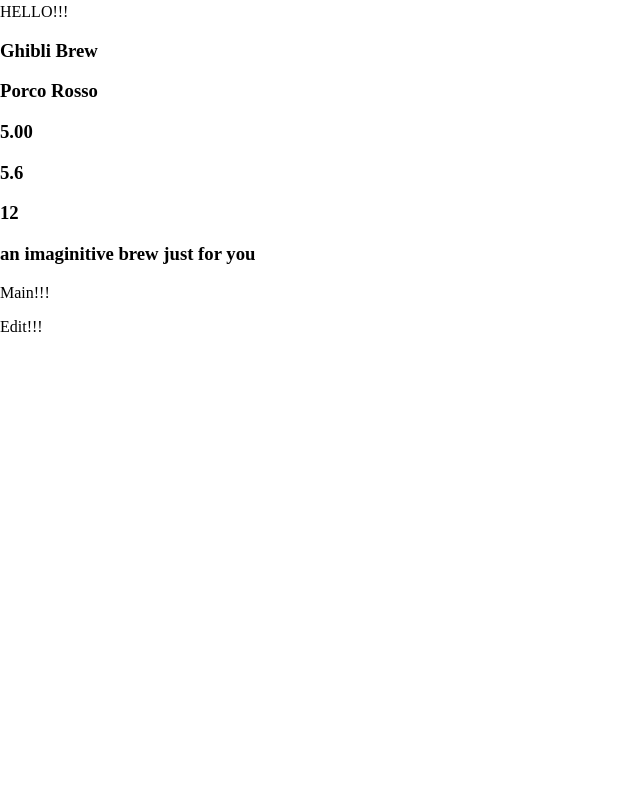
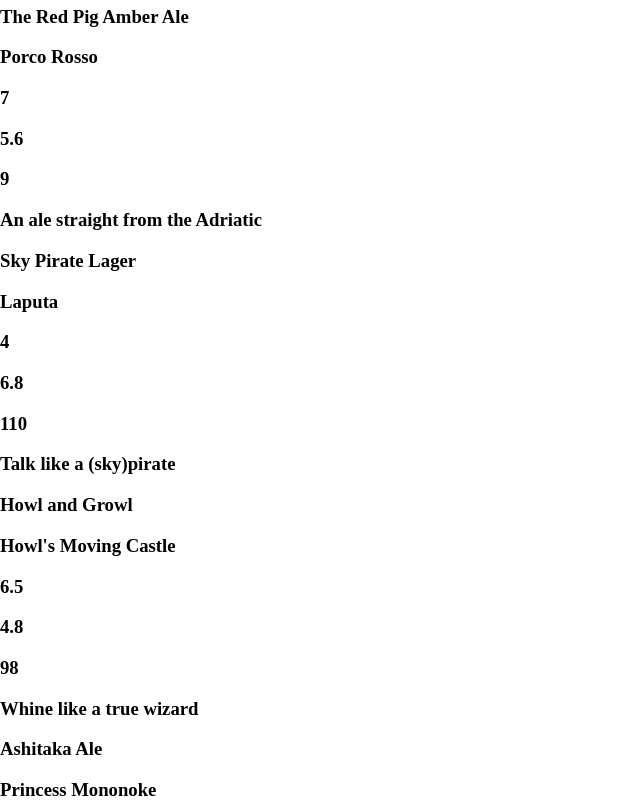
Before and after one commit to K-Banks/tap-room-react, a React app: page /#/ in a window 1280 px wide. Shown: the part 740-1540 px from the top of the page, without its empty margins (0-640 px from the left). Before the commit the page ends 1092 px from the top, so only its background shows below. Built offline with nearby package versions, Linux system fonts and the light colour scheme.

Commit message:
Refactor Main component to KegList, create master keg list in KegList and loop over to create multiple Keg components in view

```diff
--- a/src/components/Keg/Keg.jsx
+++ b/src/components/Keg/Keg.jsx
@@ -1,26 +1,27 @@
 import React from 'react';
 import styles from './Keg.css';
+import PropTypes from 'prop-types';
 
-const keg = {
-  name: 'Ghibli Brew',
-  brand: 'Porco Rosso',
-  price: '5.00',
-  abv: '5.6',
-  remaining: 12,
-  description: 'an imaginitive brew just for you'
-}
-
-function Keg(){
+function Keg(props){
   return (
     <div>
-      <h3>{keg.name}</h3>
-      <h3>{keg.brand}</h3>
-      <h3>{keg.price}</h3>
-      <h3>{keg.abv}</h3>
-      <h3>{keg.remaining}</h3>
-      <h3>{keg.description}</h3>
+      <h3>{props.name}</h3>
+      <h3>{props.brand}</h3>
+      <h3>{props.price}</h3>
+      <h3>{props.abv}</h3>
+      <h3>{props.remaining}</h3>
+      <h3>{props.description}</h3>
     </div>
   );
 }
 
+Keg.propTypes = {
+  name: PropTypes.string.isRequired,
+  brand: PropTypes.string.isRequired,
+  price: PropTypes.number.isRequired,
+  abv: PropTypes.number.isRequired,
+  remaining: PropTypes.number.isRequired,
+  description: PropTypes.string.isRequired,
+}
+
 export default Keg;
--- /dev/null
+++ b/src/components/KegList/KegList.jsx
@@ -0,0 +1,60 @@
+import React from 'react';
+import styles from './KegList.css';
+import Keg from '../Keg/Keg.jsx';
+
+const masterKegList = [
+  {
+    name: 'The Red Pig Amber Ale',
+    brand: 'Porco Rosso',
+    price: 7.00,
+    abv: 5.6,
+    remaining: 9,
+    description: 'An ale straight from the Adriatic'
+  },{
+    name: 'Sky Pirate Lager',
+    brand: 'Laputa',
+    price: 4.00,
+    abv: 6.8,
+    remaining: 110,
+    description: 'Talk like a (sky)pirate'
+  },{
+    name: 'Howl and Growl',
+    brand: 'Howl\'s Moving Castle',
+    price: 6.50,
+    abv: 4.8,
+    remaining: 98,
+    description: 'Whine like a true wizard'
+  },{
+    name: 'Ashitaka Ale',
+    brand: 'Princess Mononoke',
+    price: 7.50,
+    abv: 8.5,
+    remaining: 13,
+    description: 'Brewed by the King of the Forest himself'
+  },{
+    name: 'Witch\'s Brew',
+    brand: 'Kiki\'s Delivery Service',
+    price: 4.50,
+    abv: 5.0,
+    remaining: 57,
+    description: 'Something clever about a witch and a cauldron'
+  }
+];
+
+function KegList(){
+  return (
+    <div>
+    {masterKegList.map((keg, index) =>
+      <Keg name={keg.name}
+      brand={keg.brand}
+      price={keg.price}
+      abv={keg.abv}
+      remaining={keg.remaining}
+      description={keg.description}
+      key={index}/>
+    )}
+    </div>
+  );
+}
+
+export default KegList;
--- a/src/components/Main/Main.jsx
+++ /dev/null
@@ -1,12 +0,0 @@
-import React from 'react';
-import styles from './Main.css';
-
-function Main(){
-  return (
-    <div>
-      <p>Main!!!</p>
-    </div>
-  );
-}
-
-export default Main;
--- a/src/components/UserBody.jsx
+++ b/src/components/UserBody.jsx
@@ -1,14 +1,11 @@
 import React from 'react';
-import Keg from './Keg/Keg.jsx';
-import Main from './Main/Main.jsx';
+import KegList from './KegList/KegList.jsx';
 import Edit from './Edit/Edit.jsx';
 
 function UserBody(){
   return (
     <div>
-      <p>HELLO!!!</p>
-      <Keg/>
-      <Main/>
+      <KegList/>
       <Edit/>
     </div>
   );
```
Also changed, not shown: src/components/KegList/KegList.css (added).
